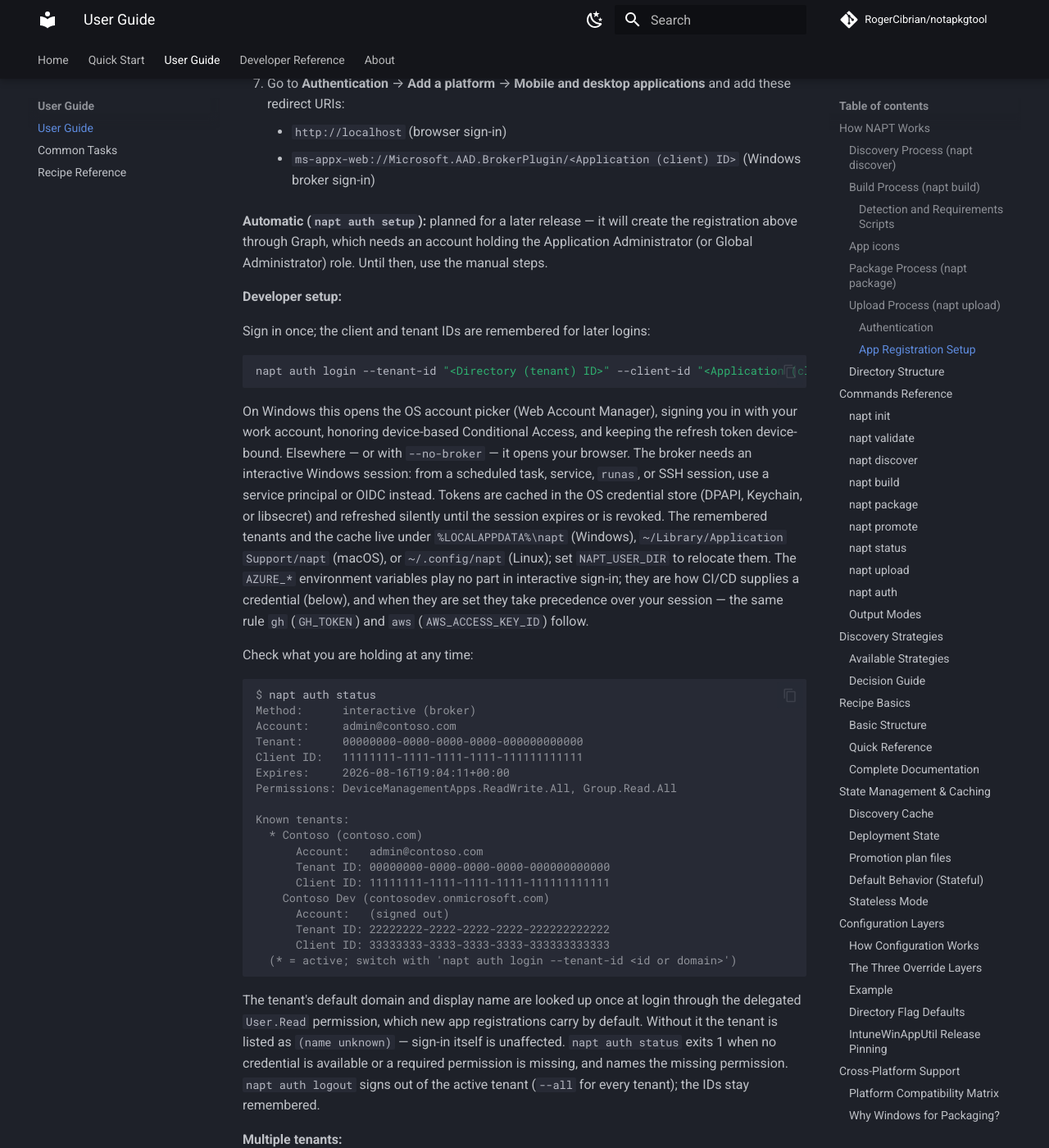
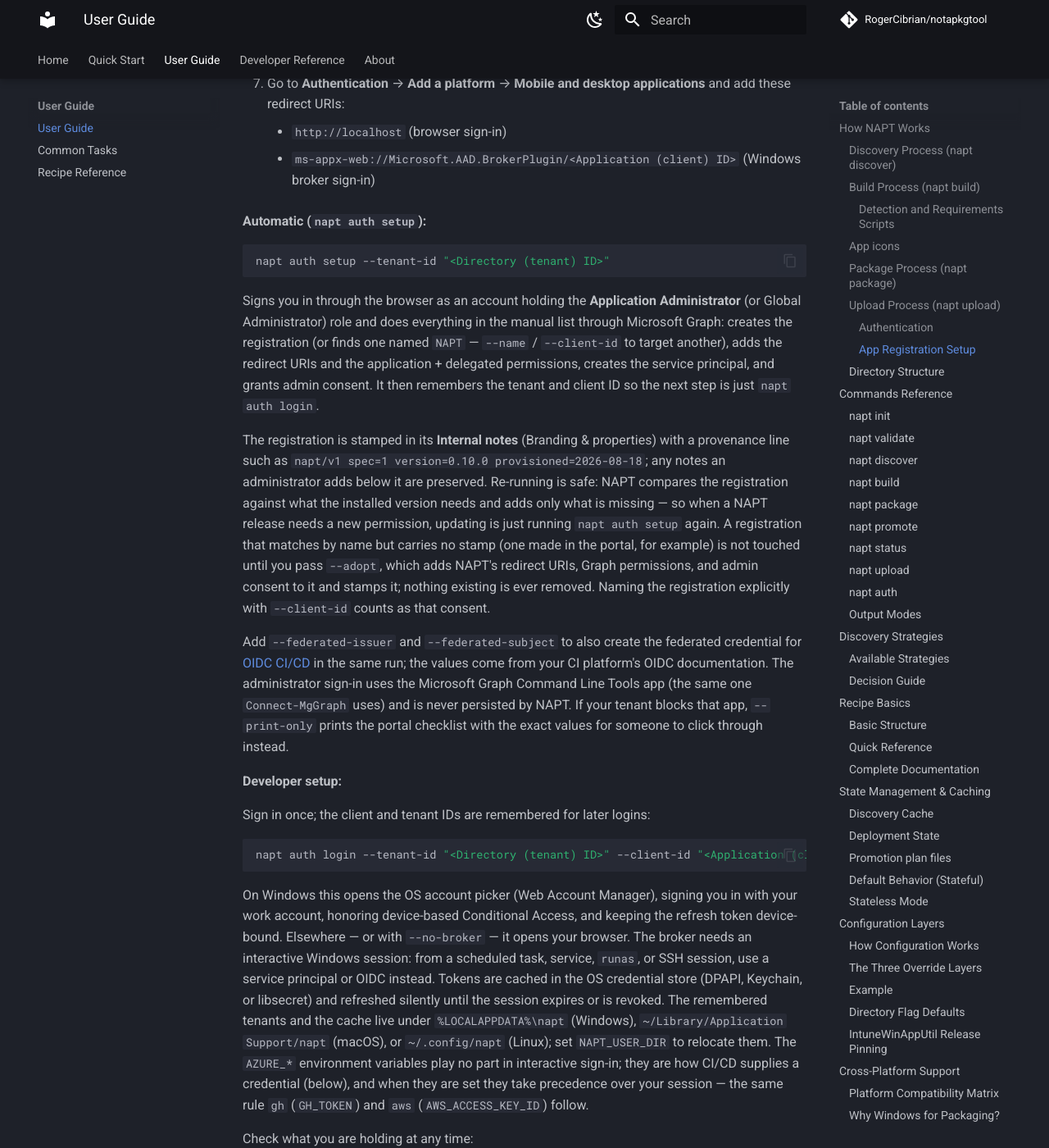
Before and after one commit to RogerCibrian/notapkgtool, an MkDocs documentation site: the page built from docs/user-guide.md, in a window 1280 px wide and 1400 px high, scrolled down 9602 px. Shown: the whole window at 82% size. Built offline with MkDocs 1.6.1 and Material for MkDocs 9.7.7, drawn with Linux system fonts in a browser that asks for light colours; comment, search, counter and statistics services are not loaded; some of the changed text lies outside the part shown.

Commit message:
docs: Document napt auth setup and adoption

````diff
--- a/docs/user-guide.md
+++ b/docs/user-guide.md
@@ -333,10 +333,43 @@
     - `ms-appx-web://Microsoft.AAD.BrokerPlugin/<Application (client) ID>`
       (Windows broker sign-in)
 
-**Automatic (`napt auth setup`):** planned for a later release — it will
-create the registration above through Graph, which needs an account holding
-the Application Administrator (or Global Administrator) role.
-Until then, use the manual steps.
+**Automatic (`napt auth setup`):**
+
+```bash
+napt auth setup --tenant-id "<Directory (tenant) ID>"
+```
+
+Signs you in through the browser as an account holding the
+**Application Administrator** (or Global Administrator) role and does
+everything in the manual list through Microsoft Graph: creates the
+registration (or finds one named `NAPT` — `--name` / `--client-id` to
+target another), adds the redirect URIs and the application + delegated
+permissions, creates the service principal, and grants admin consent.
+It then remembers the tenant and client ID so the next step is just
+`napt auth login`.
+
+The registration is stamped in its **Internal notes** (Branding &
+properties) with a provenance line such as
+`napt/v1 spec=1 version=0.10.0 provisioned=2026-08-18`; any notes an
+administrator adds below it are preserved.
+Re-running is safe: NAPT compares the registration against what the
+installed version needs and adds only what is missing — so when a NAPT
+release needs a new permission, updating is just running `napt auth setup`
+again.
+A registration that matches by name but carries no stamp (one made in the
+portal, for example) is not touched until you pass `--adopt`, which adds
+NAPT's redirect URIs, Graph permissions, and admin consent to it and
+stamps it; nothing existing is ever removed.
+Naming the registration explicitly with `--client-id` counts as that
+consent.
+
+Add `--federated-issuer` and `--federated-subject` to also create the
+federated credential for [OIDC CI/CD](#app-registration-setup) in the same
+run; the values come from your CI platform's OIDC documentation.
+The administrator sign-in uses the Microsoft Graph Command Line Tools app
+(the same one `Connect-MgGraph` uses) and is never persisted by NAPT.
+If your tenant blocks that app, `--print-only` prints the portal checklist
+with the exact values for someone to click through instead.
 
 **Developer setup:**
 
@@ -411,10 +444,19 @@
 **CI/CD setup — OIDC federation (recommended):**
 
 No secret to store or rotate.
-In the app registration, go to **Certificates & secrets** →
-**Federated credentials** → **Add credential** → **GitHub Actions deploying
-Azure resources**, and enter your organization, repository, and the entity
-(branch, environment, or tag) the workflow runs as.
+Create a federated credential on the app registration that trusts your CI
+platform's OIDC issuer for the workflow that runs NAPT.
+For GitHub Actions on the `main` branch:
+
+```bash
+napt auth setup --tenant-id "<Directory (tenant) ID>" \
+  --federated-issuer https://token.actions.githubusercontent.com \
+  --federated-subject repo:owner/name:ref:refs/heads/main
+```
+
+Other platforms use their own subject format (see their OIDC
+documentation); by hand, the same values go under **Certificates & secrets**
+→ **Federated credentials** → **Add credential** → **Other issuer**.
 Then let `azure/login` mint the federated token before NAPT runs:
 
 ```yaml
````
Also changed, not shown: docs/api/upload.md (+2 -0 lines), docs/changelog.md (+19 -0 lines), docs/common-tasks.md (+14 -2 lines).
